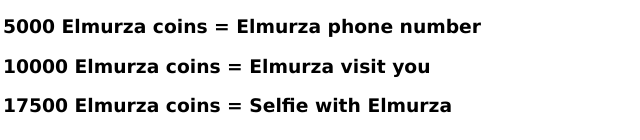
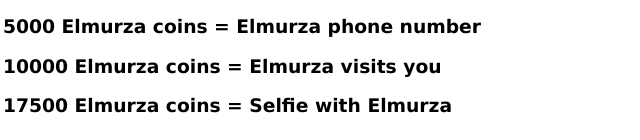
Before and after one commit to ElmurzaTheMewer/MetaRat_Battle, a plain HTML site: page index.html in a window 1280 px wide. Shown: the part 657-797 px from the top of the page, 5-645 px from the left. Drawn offline with Linux system fonts and the light colour scheme.

Commit message:
Fixed grammar mistake index.html
Changed "visit" to "visits"

```diff
--- a/index.html
+++ b/index.html
@@ -17,7 +17,7 @@
     <h2>Prizes:</h2>
     <h3>1000 Elmurza coins = +Karma</h3>
     <h3>5000 Elmurza coins = Elmurza phone number</h3>
-    <h3>10000 Elmurza coins = Elmurza visit you</h3>
+    <h3>10000 Elmurza coins = Elmurza visits you</h3>
     <h3>17500 Elmurza coins = Selfie with Elmurza</h3>
     <script src="index.js"></script>
 </body>
```
